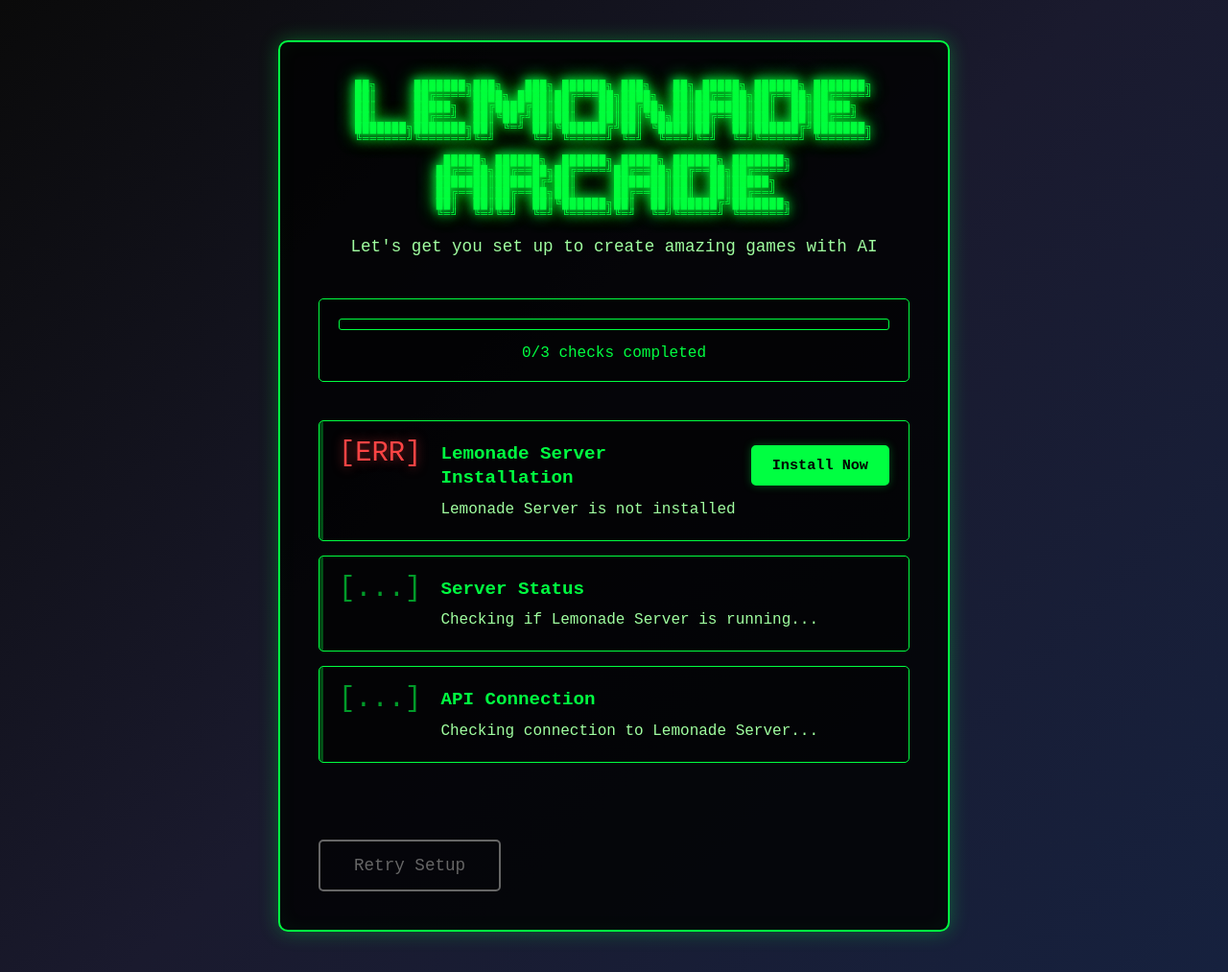
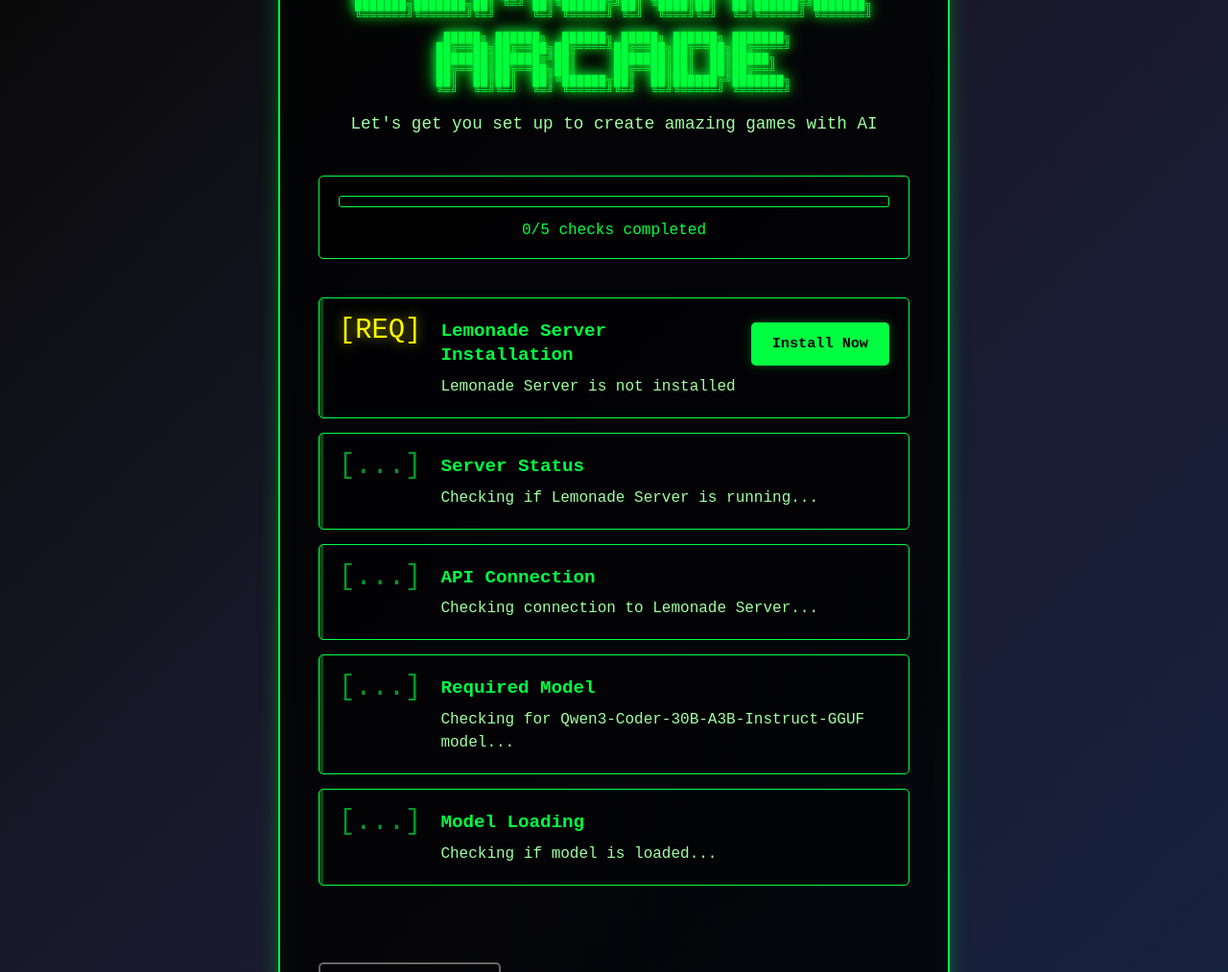
Before and after one commit to lemonade-sdk/infinity-arcade, a FastAPI app: page / in a window 1280 px wide. Shown: the whole page at 96% size. Run offline with FastAPI, Linux system fonts and the light colour scheme; data that the repository does not hold is empty; parts of the project's set-up code (start-up, migrations or seed data) failed here and were passed over.

Commit message:
everything seems to work

```diff
--- a/lemonade_arcade/main.py
+++ b/lemonade_arcade/main.py
@@ -393,6 +393,129 @@ async def get_available_models():
     return []
 
 
+async def check_required_model():
+    """Check if the required model is installed."""
+    required_model = "Qwen3-Coder-30B-A3B-Instruct-GGUF"
+    logger.info(f"Checking for required model: {required_model}")
+
+    try:
+        models = await get_available_models()
+        is_installed = required_model in models
+        logger.info(f"Required model installed: {is_installed}")
+        return {"installed": is_installed, "model_name": required_model}
+    except Exception as e:
+        logger.error(f"Error checking required model: {e}")
+        return {"installed": False, "model_name": required_model}
+
+
+async def check_model_loaded():
+    """Check if the required model is currently loaded."""
+    required_model = "Qwen3-Coder-30B-A3B-Instruct-GGUF"
+    logger.info(f"Checking if model is loaded: {required_model}")
+
+    try:
+        async with httpx.AsyncClient(timeout=30.0) as client:
+            response = await client.get(f"{LEMONADE_SERVER_URL}/api/v1/health")
+
+            if response.status_code == 200:
+                status_data = response.json()
+                # Check if the required model is the currently loaded model
+                loaded_model = status_data.get("model_loaded", "")
+                is_loaded = loaded_model == required_model
+                logger.info(
+                    f"Model loaded status: {is_loaded}, current model: {loaded_model}"
+                )
+                return {
+                    "loaded": is_loaded,
+                    "model_name": required_model,
+                    "current_model": loaded_model,
+                }
+            else:
+                logger.warning(
+                    f"Failed to get server status: HTTP {response.status_code}"
+                )
+                return {
+                    "loaded": False,
+                    "model_name": required_model,
+                    "current_model": None,
+                }
+    except Exception as e:
+        logger.error(f"Error checking model loaded status: {e}")
+        return {"loaded": False, "model_name": required_model, "current_model": None}
+
+
+async def install_required_model():
+    """Install the required model using the pull endpoint."""
+    required_model = "Qwen3-Coder-30B-A3B-Instruct-GGUF"
+    logger.info(f"Installing required model: {required_model}")
+
+    try:
+        async with httpx.AsyncClient(
+            timeout=600.0
+        ) as client:  # 10 minute timeout for model download
+            response = await client.post(
+                f"{LEMONADE_SERVER_URL}/api/v1/pull",
+                json={"model_name": required_model},
+                headers={"Content-Type": "application/json"},
+            )
+
+            if response.status_code == 200:
+                logger.info(f"Successfully installed model: {required_model}")
+                return {
+                    "success": True,
+                    "message": f"Model {required_model} installed successfully",
+                }
+            else:
+                error_msg = f"Failed to install model: HTTP {response.status_code}"
+                logger.error(error_msg)
+                return {"success": False, "message": error_msg}
+    except httpx.TimeoutException:
+        error_msg = (
+            "Model installation timed out - this is a large model and may take longer"
+        )
+        logger.warning(error_msg)
+        return {"success": False, "message": error_msg}
+    except Exception as e:
+        error_msg = f"Error installing model: {e}"
+        logger.error(error_msg)
+        return {"success": False, "message": error_msg}
+
+
+async def load_required_model():
+    """Load the required model using the load endpoint."""
+    required_model = "Qwen3-Coder-30B-A3B-Instruct-GGUF"
+    logger.info(f"Loading required model: {required_model}")
+
+    try:
+        async with httpx.AsyncClient(
+            timeout=60.0
+        ) as client:  # 1 minute timeout for model loading
+            response = await client.post(
+                f"{LEMONADE_SERVER_URL}/api/v1/load",
+                json={"model_name": required_model},
+                headers={"Content-Type": "application/json"},
+            )
+
+            if response.status_code == 200:
+                logger.info(f"Successfully loaded model: {required_model}")
+                return {
+                    "success": True,
+                    "message": f"Model {required_model} loaded successfully",
+                }
+            else:
+                error_msg = f"Failed to load model: HTTP {response.status_code}"
+                logger.error(error_msg)
+                return {"success": False, "message": error_msg}
+    except httpx.TimeoutException:
+        error_msg = "Model loading timed out"
+        logger.warning(error_msg)
+        return {"success": False, "message": error_msg}
+    except Exception as e:
+        error_msg = f"Error loading model: {e}"
+        logger.error(error_msg)
+        return {"success": False, "message": error_msg}
+
+
 async def generate_game_title(prompt: str, model: str) -> str:
     """Generate a short title for the game based on the prompt."""
     logger.debug(f"Generating title for prompt: {prompt[:50]}...")
@@ -587,6 +710,10 @@ async def setup_status():
     logger.info(f"Running check result: {is_running}")
     api_online = await check_lemonade_server()
     logger.info(f"API online check result: {api_online}")
+    model_status = await check_required_model()
+    logger.info(f"Model check result: {model_status}")
+    model_loaded_status = await check_model_loaded()
+    logger.info(f"Model loaded check result: {model_loaded_status}")
 
     result = {
         "installed": version_info["installed"],
@@ -594,6 +721,9 @@ async def setup_status():
         "compatible": version_info["compatible"],
         "running": is_running,
         "api_online": api_online,
+        "model_installed": model_status["installed"],
+        "model_name": model_status["model_name"],
+        "model_loaded": model_loaded_status["loaded"],
     }
     logger.info(f"Returning setup status: {result}")
     return JSONResponse(result)
@@ -614,6 +744,24 @@ async def start_server():
     logger.info("Start server endpoint called")
     result = await start_lemonade_server()
     logger.info(f"Start server result: {result}")
+    return JSONResponse(result)
+
+
+@app.post("/api/install-model")
+async def install_model():
+    """Install the required model."""
+    logger.info("Install model endpoint called")
+    result = await install_required_model()
+    logger.info(f"Install model result: {result}")
+    return JSONResponse(result)
+
+
+@app.post("/api/load-model")
+async def load_model():
+    """Load the required model."""
+    logger.info("Load model endpoint called")
+    result = await load_required_model()
+    logger.info(f"Load model result: {result}")
     return JSONResponse(result)
 
 
--- a/lemonade_arcade/static/app.js
+++ b/lemonade_arcade/static/app.js
@@ -13,9 +13,11 @@ class SetupManager {
         this.checks = {
             installed: { completed: false, inProgress: false },
             running: { completed: false, inProgress: false },
-            connection: { completed: false, inProgress: false }
+            connection: { completed: false, inProgress: false },
+            model: { completed: false, inProgress: false },
+            loaded: { completed: false, inProgress: false }
         };
-        this.totalChecks = 3;
+        this.totalChecks = 5; // Updated to include model installation and loading
     }
 
     updateProgress() {
@@ -32,7 +34,8 @@ class SetupManager {
         if (progressText) {
             if (completed === this.totalChecks) {
                 progressText.textContent = 'Setup complete! >>> READY TO LAUNCH <<<';
-                this.showLetsGoButton();
+                // Auto-complete setup instead of showing Let's Go button
+                setTimeout(() => this.completeSetup(), 1000);
             } else {
                 progressText.textContent = `${completed}/${this.totalChecks} checks completed`;
             }
@@ -55,7 +58,7 @@ class SetupManager {
                 this.checks[checkName].completed = true;
                 this.checks[checkName].inProgress = false;
             } else if (status === 'error') {
-                icon.textContent = '[ERR]';
+                icon.textContent = '[REQ]';
                 icon.classList.add('error');
                 this.checks[checkName].completed = false;
                 this.checks[checkName].inProgress = false;
@@ -125,7 +128,9 @@ class SetupManager {
         this.checks = {
             installed: { completed: false, inProgress: false },
             running: { completed: false, inProgress: false },
-            connection: { completed: false, inProgress: false }
+            connection: { completed: false, inProgress: false },
+            model: { completed: false, inProgress: false },
+            loaded: { completed: false, inProgress: false }
         };
 
         // Hide buttons
@@ -149,8 +154,18 @@ class SetupManager {
             await this.checkConnection();
         }
 
+        // Check 4: Model Installation (only if API connected)
+        if (this.checks.connection.completed) {
+            await this.checkModel();
+        }
+
+        // Check 5: Model Loading (only if model is installed)
+        if (this.checks.model.completed) {
+            await this.checkModelLoaded();
+        }
+
         // If not all checks passed, show retry button
-        if (!this.checks.installed.completed || !this.checks.running.completed || !this.checks.connection.completed) {
+        if (!this.checks.installed.completed || !this.checks.running.completed || !this.checks.connection.completed || !this.checks.model.completed) {
             this.showRetryButton();
         }
 
@@ -217,6 +232,11 @@ class SetupManager {
 
             if (status.api_online) {
                 this.updateCheckStatus('connection', 'success', 'Successfully connected to Lemonade Server API');
+
+                // Automatically proceed to checking the model
+                setTimeout(() => {
+                    this.checkModel();
+                }, 1000);
             } else {
                 this.updateCheckStatus('connection', 'error',
                     'Cannot connect to Lemonade Server API',
@@ -296,7 +316,7 @@ class SetupManager {
 
     async waitForServerReady() {
         let attempts = 0;
-        const maxAttempts = 15; // 30 seconds total
+        const maxAttempts = 60; // 120 seconds total (2 minutes)
 
         while (attempts < maxAttempts) {
             await new Promise(resolve => setTimeout(resolve, 2000));
@@ -324,6 +344,150 @@ class SetupManager {
         this.updateCheckStatus('running', 'error',
             'Server started but is taking too long to respond',
             true, 'Check Again', () => this.checkServerRunning());
+    }
+
+    async checkModel() {
+        if (this.checks.model.inProgress) return;
+        this.checks.model.inProgress = true;
+
+        this.updateCheckStatus('model', 'pending', 'Checking for required model...');
+
+        try {
+            const response = await fetch('/api/setup-status');
+            const status = await response.json();
+
+            if (status.model_installed) {
+                this.updateCheckStatus('model', 'success',
+                    `Required model ${status.model_name} is installed`);
+
+                // Automatically proceed to checking if the model is loaded
+                setTimeout(() => {
+                    this.checkModelLoaded();
+                }, 1000);
+            } else {
+                this.updateCheckStatus('model', 'pending',
+                    `${status.model_name} needs to be loaded. Loading automatically...`);
+                // Automatically install the model instead of asking the user
+                await this.installModel();
+            }
+        } catch (error) {
+            console.error('Model check failed:', error);
+            this.updateCheckStatus('model', 'error',
+                'Failed to check model status',
+                true, 'Retry Check', () => this.checkModel());
+        }
+
+        this.checks.model.inProgress = false;
+        this.updateProgress();
+    }
+
+    async installModel() {
+        const btn = document.getElementById('btnModel');
+        if (btn) {
+            btn.disabled = true;
+            btn.textContent = 'Installing...';
+        }
+
+        this.updateCheckStatus('model', 'pending', 'Installing required model (18.6 GB - this may take several minutes)...');
+
+        try {
+            // Use a very long timeout for model installation (30 minutes)
+            const controller = new AbortController();
+            const timeoutId = setTimeout(() => controller.abort(), 1800000); // 30 minutes
+
+            const response = await fetch('/api/install-model', {
+                method: 'POST',
+                signal: controller.signal
+            });
+            clearTimeout(timeoutId);
+
+            const result = await response.json();
+
+            if (result.success) {
+                this.updateCheckStatus('model', 'success', 'Required model installed successfully!');
+
+                // Automatically proceed to loading the model
+                setTimeout(() => {
+                    this.checkModelLoaded();
+                }, 2000);
+            } else {
+                this.updateCheckStatus('model', 'error',
+                    `Model installation failed: ${result.message}`,
+                    true, 'Retry Install\n(18.6 GB)', () => this.installModel());
+            }
+        } catch (error) {
+            console.error('Model installation failed:', error);
+            this.updateCheckStatus('model', 'error',
+                'Model installation failed due to network error',
+                true, 'Retry Install\n(18.6 GB)', () => this.installModel());
+        }
+    }
+
+    async checkModelLoaded() {
+        if (this.checks.loaded.inProgress) return;
+        this.checks.loaded.inProgress = true;
+
+        this.updateCheckStatus('loaded', 'pending', 'Checking if model is loaded...');
+
+        try {
+            const response = await fetch('/api/setup-status');
+            const status = await response.json();
+
+            if (status.model_loaded) {
+                this.updateCheckStatus('loaded', 'success',
+                    `Model ${status.model_name} is loaded and ready`);
+            } else {
+                this.updateCheckStatus('loaded', 'pending',
+                    `Model ${status.model_name} is not loaded. Loading automatically...`);
+                // Automatically load the model instead of asking the user
+                await this.loadModel();
+            }
+        } catch (error) {
+            console.error('Model load check failed:', error);
+            this.updateCheckStatus('loaded', 'error',
+                'Failed to check if model is loaded',
+                true, 'Retry Check', () => this.checkModelLoaded());
+        }
+
+        this.checks.loaded.inProgress = false;
+        this.updateProgress();
+    }
+
+    async loadModel() {
+        const btn = document.getElementById('btnLoaded');
+        if (btn) {
+            btn.disabled = true;
+            btn.textContent = 'Loading...';
+        }
+
+        this.updateCheckStatus('loaded', 'pending', 'Loading model into memory...');
+
+        try {
+            // Use a long timeout for model loading (10 minutes)
+            const controller = new AbortController();
+            const timeoutId = setTimeout(() => controller.abort(), 600000); // 10 minutes
+
+            const response = await fetch('/api/load-model', {
+                method: 'POST',
+                signal: controller.signal
+            });
+            clearTimeout(timeoutId);
+
+            const result = await response.json();
+
+            if (result.success) {
+                this.updateCheckStatus('loaded', 'success', 'Model loaded successfully and ready to use!');
+            } else {
+                this.updateCheckStatus('loaded', 'error',
+                    `Model loading failed: ${result.message}`,
+                    true, 'Retry Load', () => this.loadModel());
+            }
+        } catch (error) {
+            console.error('Model loading failed:', error);
+            this.updateCheckStatus('loaded', 'error',
+                'Model loading failed due to network error',
+                true, 'Retry Load', () => this.loadModel());
+        }
     }
 }
 
@@ -502,7 +666,8 @@ function setLLMOutput(text, isMarkdown = true) {
 async function checkServerStatus() {
     try {
         // During LLM generation, use a longer timeout and be more forgiving
-        const timeout = isGenerating ? 15000 : 8000;
+        // Increased timeouts to handle slow server loading
+        const timeout = isGenerating ? 60000 : 30000;
         const controller = new AbortController();
         const timeoutId = setTimeout(() => controller.abort(), timeout);
 
@@ -553,19 +718,17 @@ async function loadModels() {
         const models = await response.json();
         const select = document.getElementById('modelSelect');
 
-        select.innerHTML = '';
-        if (models.length === 0) {
-            select.innerHTML = '<option>No models available</option>';
-        } else {
-            models.forEach(model => {
-                const option = document.createElement('option');
-                option.value = model;
-                option.textContent = model;
-                select.appendChild(option);
-            });
-        }
+        // Hide the model selector since we're using a fixed model
+        select.style.display = 'none';
+
+        // Set the required model as selected (for any code that might still read it)
+        const requiredModel = "Qwen3-Coder-30B-A3B-Instruct-GGUF";
+        select.innerHTML = `<option value="${requiredModel}" selected>${requiredModel}</option>`;
+
     } catch (error) {
-        document.getElementById('modelSelect').innerHTML = '<option>Error loading models</option>';
+        const select = document.getElementById('modelSelect');
+        select.style.display = 'none';
+        select.innerHTML = '<option>Error loading models</option>';
     }
 }
 
@@ -622,7 +785,7 @@ function renderGames() {
 // Create a new game
 async function createGame() {
     const prompt = document.getElementById('promptInput').value.trim();
-    const model = document.getElementById('modelSelect').value;
+    const model = "Qwen3-Coder-30B-A3B-Instruct-GGUF"; // Use the required model directly
 
     if (!prompt || isGenerating) return;
 
--- a/lemonade_arcade/static/style.css
+++ b/lemonade_arcade/static/style.css
@@ -726,8 +726,8 @@ body {
 
 .check-icon.error {
     opacity: 1;
-    color: #ff4444;
-    text-shadow: 0 0 12px rgba(255, 68, 68, 0.6);
+    color: #ffff00;
+    text-shadow: 0 0 12px rgba(255, 255, 0, 0.6);
 }
 
 .check-icon.pending {
@@ -796,6 +796,10 @@ body {
     box-shadow: 0 0 10px rgba(0, 255, 65, 0.3);
     align-self: flex-start;
     font-family: 'Courier New', monospace;
+    white-space: pre-line;
+    text-align: center;
+    line-height: 1.2;
+    min-height: 45px;
 }
 
 .action-btn:hover:not(:disabled) {
--- a/lemonade_arcade/templates/index.html
+++ b/lemonade_arcade/templates/index.html
@@ -119,6 +119,28 @@
                                 <button class="action-btn" id="btnConnection" style="display: none;">Retry Connection</button>
                             </div>
                         </li>
+
+                        <li class="checklist-item" id="checkModel">
+                            <div class="check-icon" id="iconModel">[...]</div>
+                            <div class="check-content">
+                                <div class="check-title">Required Model</div>
+                                <div class="check-description" id="descModel">Checking for Qwen3-Coder-30B-A3B-Instruct-GGUF model...</div>
+                            </div>
+                            <div class="check-action">
+                                <button class="action-btn" id="btnModel" style="display: none;">Install Model (18.6 GB)</button>
+                            </div>
+                        </li>
+
+                        <li class="checklist-item" id="checkLoaded">
+                            <div class="check-icon" id="iconLoaded">[...]</div>
+                            <div class="check-content">
+                                <div class="check-title">Model Loading</div>
+                                <div class="check-description" id="descLoaded">Checking if model is loaded...</div>
+                            </div>
+                            <div class="check-action">
+                                <button class="action-btn" id="btnLoaded" style="display: none;">Load Model</button>
+                            </div>
+                        </li>
                     </ul>
 
                     <div class="setup-actions">
```
